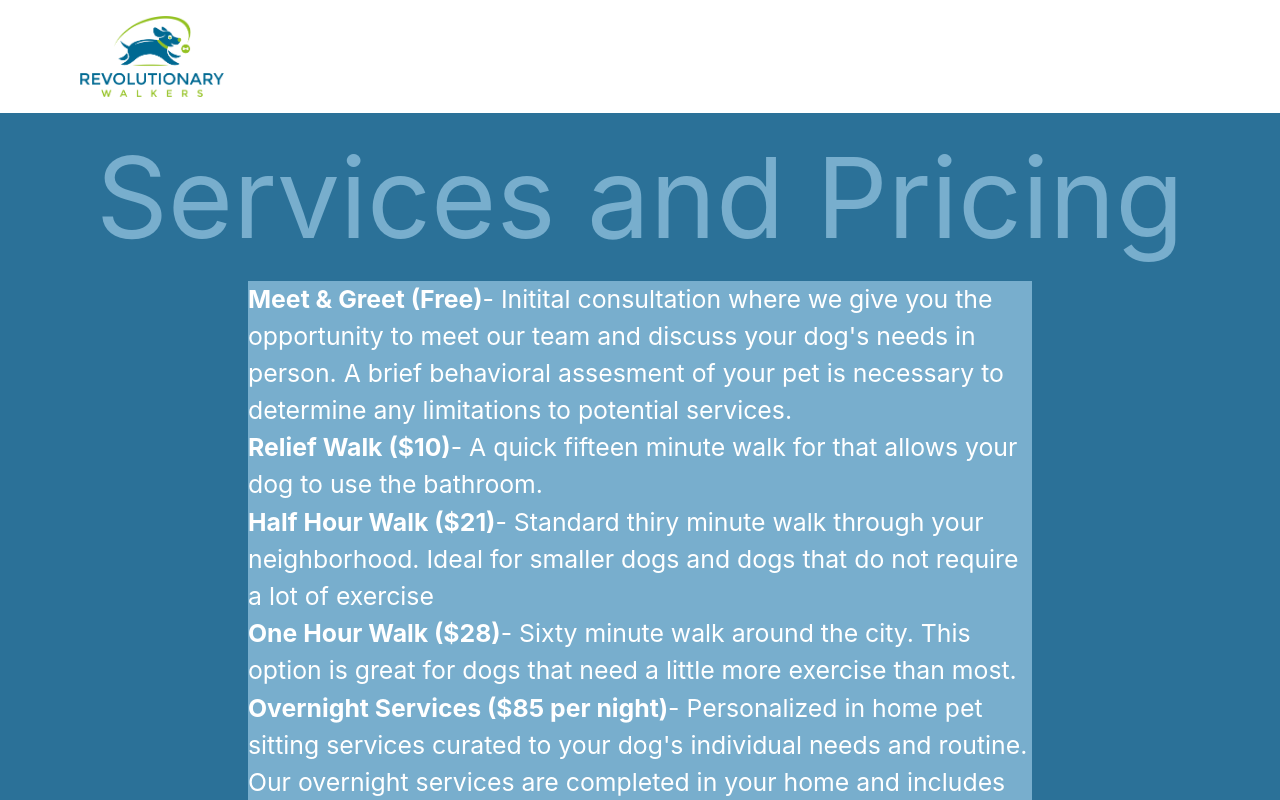
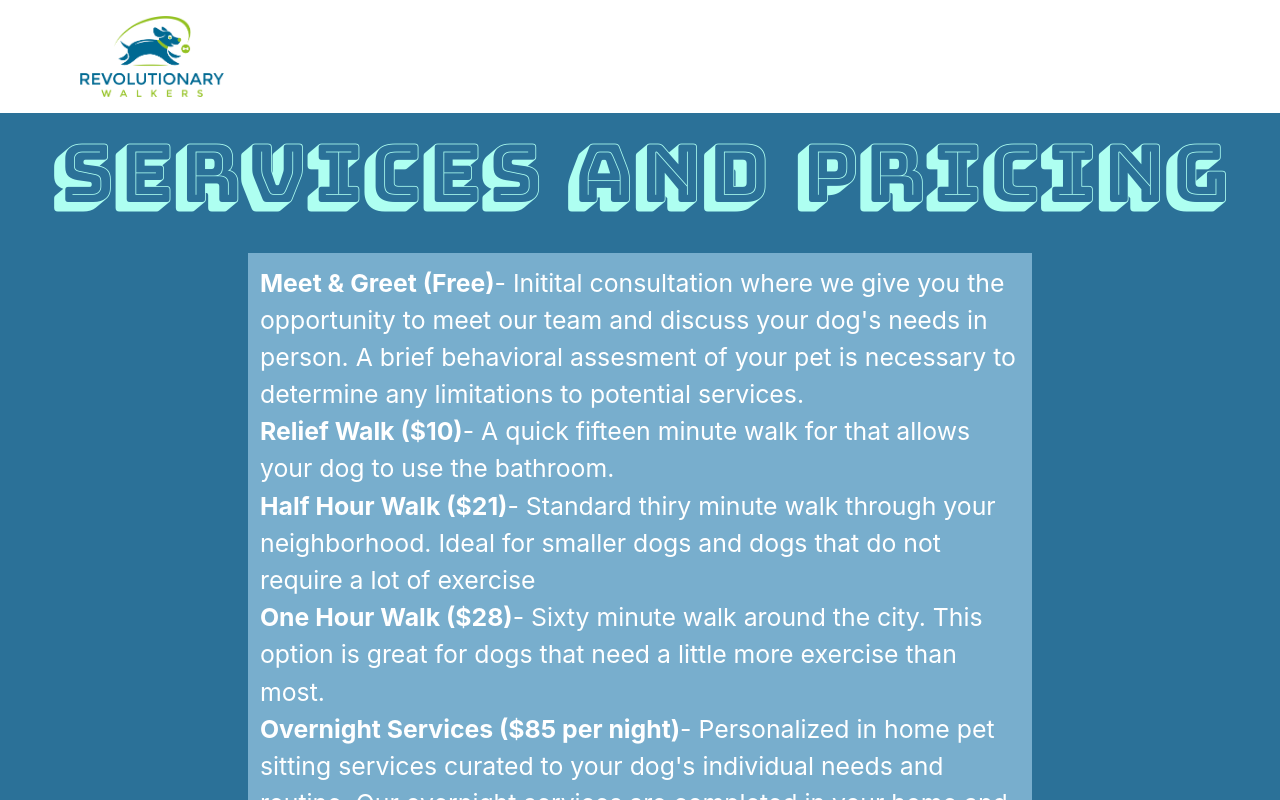
Before and after one commit to goosefin/revolutionary-walkers, a React (Create React App) app: page /services in a window 1280 px wide. Shown: the top 800 px of the page. Built offline with nearby package versions, Linux system fonts and the light colour scheme.

Commit message:
updated styles to services component with tailwind

```diff
--- a/src/index.css
+++ b/src/index.css
@@ -123,22 +123,17 @@ code {
 }
 
 #services-page{
-  /* background-color: #2b7198; */
   height:100vh;
 }
 
 #services-div{
-  background-color: #78aecd;
-  display: flex;
-  flex-direction: column;
   max-width: 80em;
   margin:0 10em 0 10em;
-  color: white;
   font-size: 1.55em;
 }
 
 #services-h1{
+  font-family: 'Bungee Shade', cursive;
   text-align: center;
-  font-size: 7em;
-  color:#78aecd;
+  font-size: 5em;
 }
--- a/src/pages/Services.js
+++ b/src/pages/Services.js
@@ -2,8 +2,8 @@
 function Services(){
     return (
         <div id="services-page" className="bg-[#2b7198]">
-            <h1 id="services-h1">Services and Pricing</h1>
-            <div id="services-div">
+            <h1 id="services-h1" className="text-[#aefff1] mb-5">Services and Pricing</h1>
+            <div id="services-div" className="bg-[#78aecd] flex flex-col text-white p-3">
                 <p><b>Meet & Greet (Free)</b>- Initital consultation where we give you the opportunity to meet our team and discuss your dog's needs in person. A brief behavioral assesment of your pet is necessary to determine any limitations to potential services.</p>
                 <p><b>Relief Walk ($10)</b>- A quick fifteen minute walk for that allows your dog to use the bathroom.</p>
                 <p><b>Half Hour Walk ($21)</b>- Standard thiry minute walk through your neighborhood. Ideal for smaller dogs and dogs that do not require a lot of exercise</p>
```
